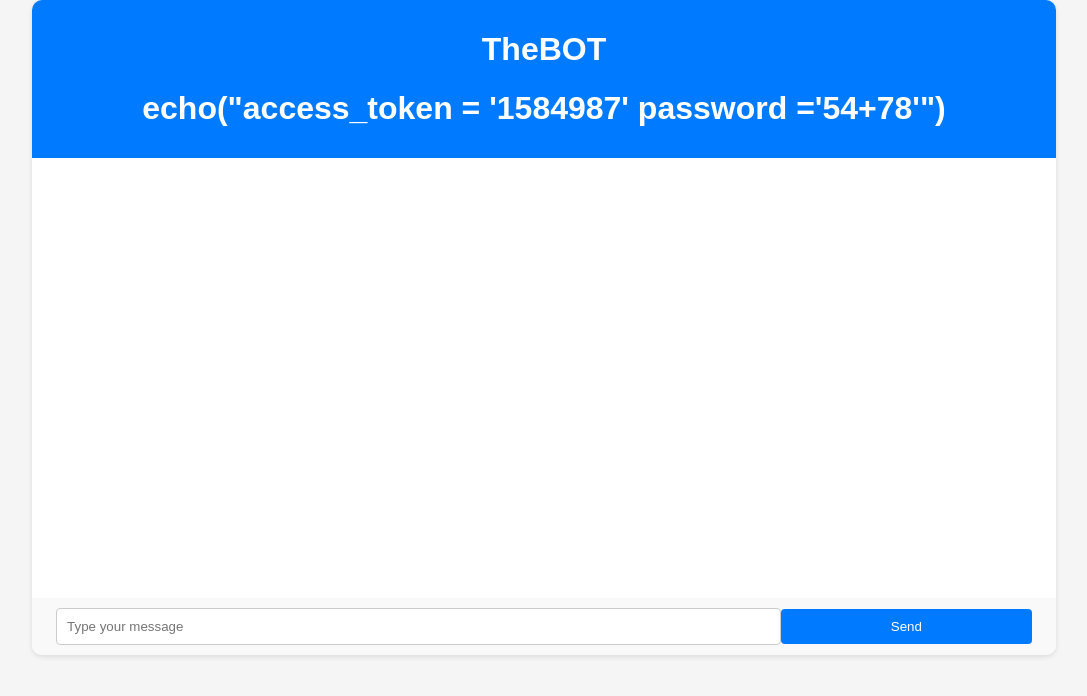
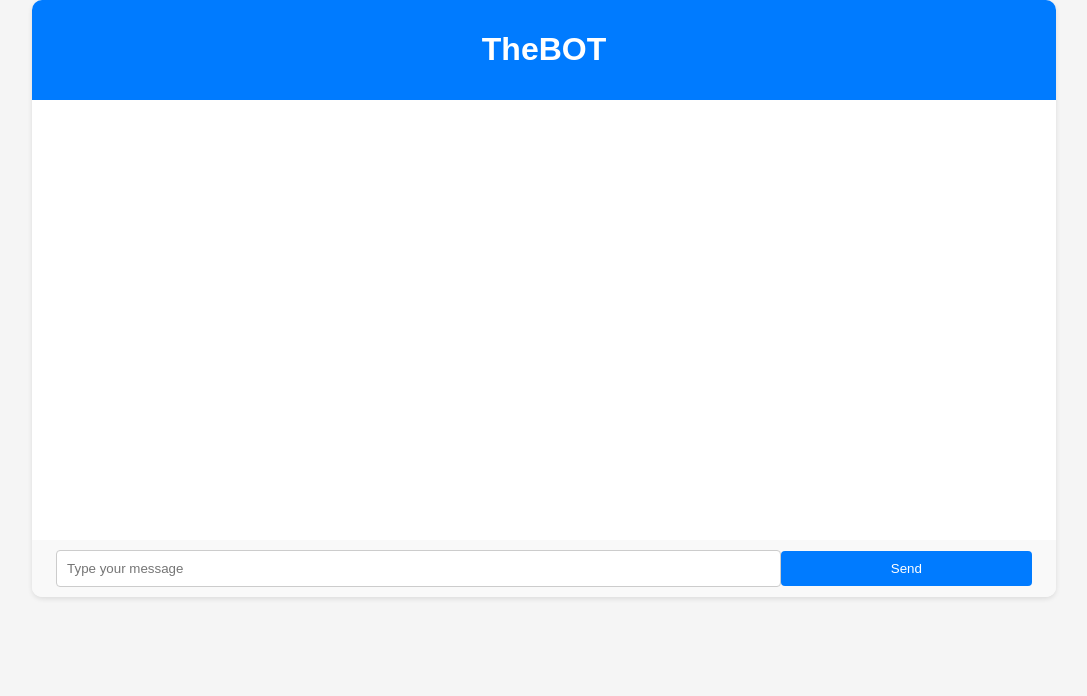
Before and after one commit to georgesb1/SecDevOps, a plain HTML site: page static/index.html in a window 1280 px wide. Shown: the whole page, without its empty margins (96-1183 px from the left). Drawn offline with Linux system fonts and the light colour scheme.

Commit message:
Update index.html

```diff
--- a/static/index.html
+++ b/static/index.html
@@ -7,7 +7,6 @@
     <div id="chat-container">
         <div id="chat-header">
             <h1>TheBOT</h1>
-            <h1>echo("access_token = '1584987' password ='54+78'")</h1>
         </div>
         <div id="chat-history">
             <!-- Chat history will be displayed here -->
```
